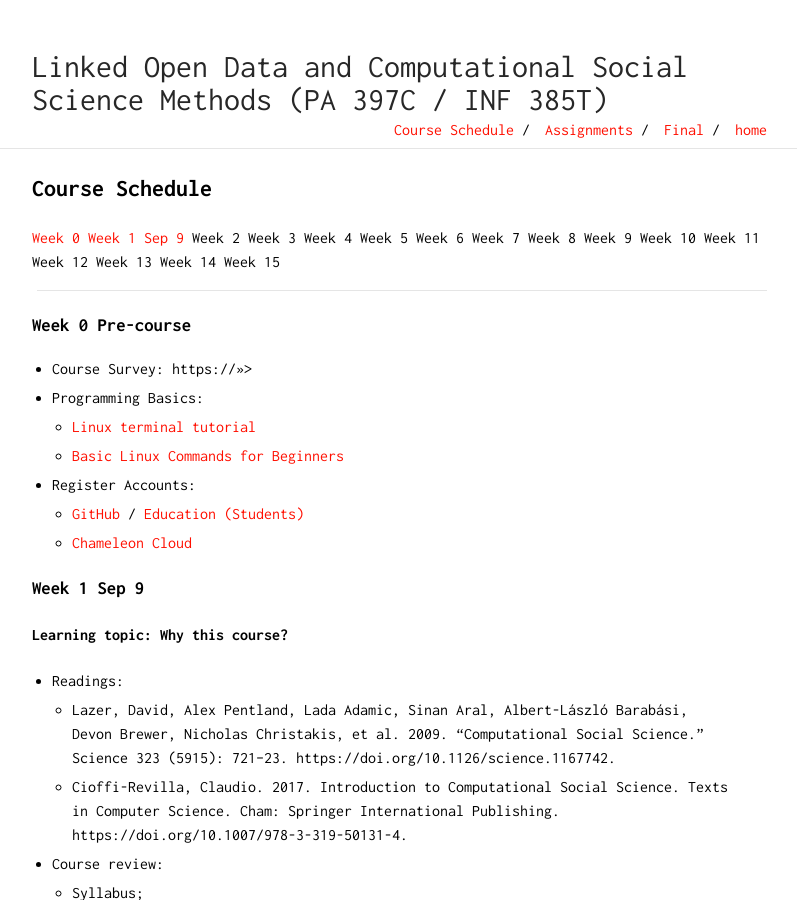
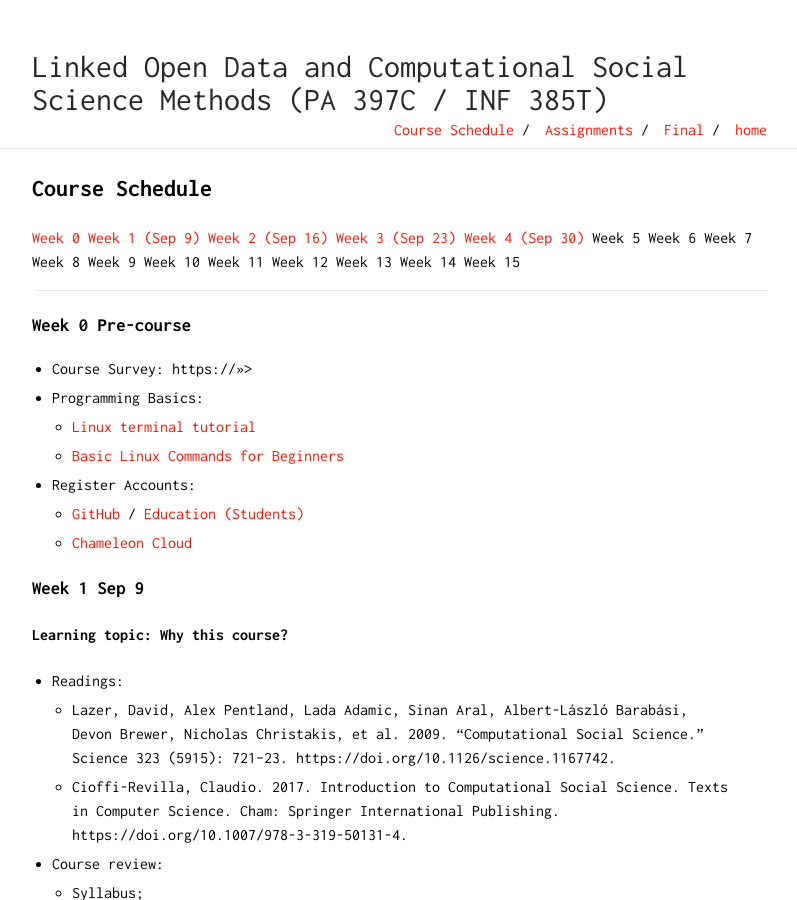
Before and after one commit to Xinjian-Paul-Li/open_data, a Jekyll site: the page built from docs/course_schedule.md, in a window 1280 px wide and 900 px high. Shown: the whole window, without its empty margins (238-1035 px from the left). Built offline with Jekyll 4.4.1, drawn with Linux system fonts in a browser that asks for light colours; our own code applies the rules of GitHub Pages for plain Markdown files; part of the change alters nothing that is shown.

Commit message:
update course schedule

```diff
--- a/docs/course_schedule.md
+++ b/docs/course_schedule.md
@@ -1,5 +1,5 @@
 ## Course Schedule
-[Week 0](#w0) [Week 1 Sep 9](#w1)	Week 2	Week 3	Week 4	Week 5	Week 6	Week 7	Week 8	Week 9	Week 10	Week 11	Week 12	Week 13	Week 14	Week 15
+[Week 0](#w0) [Week 1 (Sep 9)](#w1)	[Week 2 (Sep 16)](#w2)	[Week 3 (Sep 23)](#w3)	[Week 4 (Sep 30)](#w4)	Week 5	Week 6	Week 7	Week 8	Week 9	Week 10	Week 11	Week 12	Week 13	Week 14	Week 15
 
 ---
 ### <a name="w0"></a> Week 0 Pre-course
@@ -21,7 +21,7 @@
 	- Assignments;
 	- Final project.
 
-### Week 2 Sep 16
+### <a name="w2"></a> Week 2 Sep 16
 #### Learning topic: Knowledge graph and Resource Description Framework
 - Readings:
 - Hands-on:
@@ -30,35 +30,33 @@
 	- Save [VM image](https://chameleoncloud.readthedocs.io/en/latest/technical/images.html).
 
 
-### Week 3 Sep 23
+### <a name="w3"></a> Week 3 Sep 23
 #### Learning topic: Open data policy
 #### Data topic:
 
-### Week 4 Sep 30
+### <a name="w4"></a> Week 4 Sep 30
 #### Learning topic: High-performance cloud computing
 - [Getting started with Chameleon Cloud](https://chameleoncloud.readthedocs.io/en/latest/getting-started/index.html)
 
 #### Data topic:
 
-### Week 5 Oct 7
+### <a name="w5"></a> Week 5 Oct 7
 #### Learning topic: Parallel computing
-
-
 #### Data topic
 
-### Week 6 Oct 14
+### <a name="w6"></a> Week 6 Oct 14
 #### Learning topic: Network analysis: basic concepts
 #### Data topic
 
-### Week 7 Oct 21
+### <a name="w7"></a> Week 7 Oct 21
 #### Learning topic: Network analysis: analysis of nodes
 #### Data topic
 
-### Week 8 Oct 28
+### <a name="w8"></a> Week 8 Oct 28
 #### Learning topic: Network analysis: analysis of communities
 #### Data topic
 
-### Week 9 Nov 4
+### <a name="w9"></a> Week 9 Nov 4
 #### Learning topic: Text analysis: regular expression
 - [Complete all lessons on RegexOne](https://regexone.com/)
 - Readings:
@@ -66,22 +64,22 @@
 
 #### Data topic
 
-### Week 10 Nov 11
+### <a name="w10"></a> Week 10 Nov 11
 #### Learning topic: Text analysis: basic NLP
 #### Data topic
 
-### Week 11 Nov 18
+### <a name="w11"></a> Week 11 Nov 18
 #### Learning topic: Text analysis: basic topic modeling
 #### Data topic:
 
-### Week 12 Nov 25
+### <a name="w12"></a> Week 12 Nov 25
 #### Learning topic: Text classification using Naive Bayes
 #### Data topic:
 
-### Week 13 Dec 2
+### <a name="w13"></a> Week 13 Dec 2
 #### Learning topic: Text classification using neural networks
 #### Data topic:
 
-### Week 14 Dec 9
+### <a name="w14"></a> Week 14 Dec 9
 #### Learning topic:
 #### Data topic:
```
